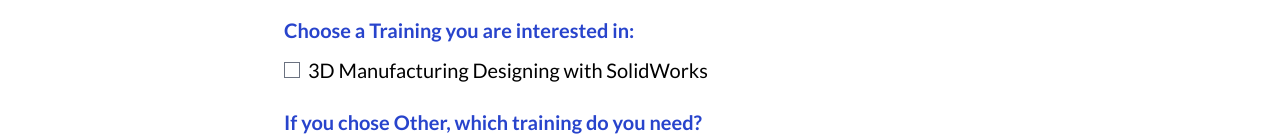
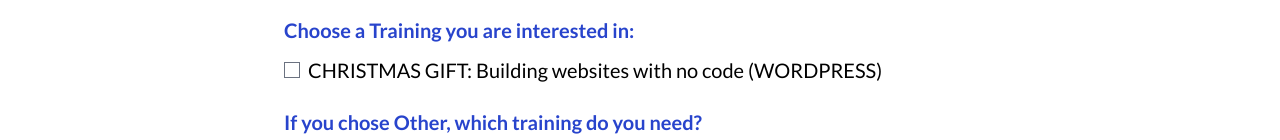
Before and after one commit to techinika/techinika-web-fe, a Next.js app: page /training in a window 1280 px wide. Shown: the part 744-884 px from the top of the page. Built offline with nearby package versions, Linux system fonts and the light colour scheme.

Commit message:
I have added a new training title

```diff
--- a/pages/training.js
+++ b/pages/training.js
@@ -130,7 +130,7 @@
   const services = [
     {
       id: 1,
-      title: "3D Manufacturing Designing with SolidWorks",
+      title: "CHRISTMAS GIFT: Building websites with no code (WORDPRESS)",
     },
   ];
 
```
